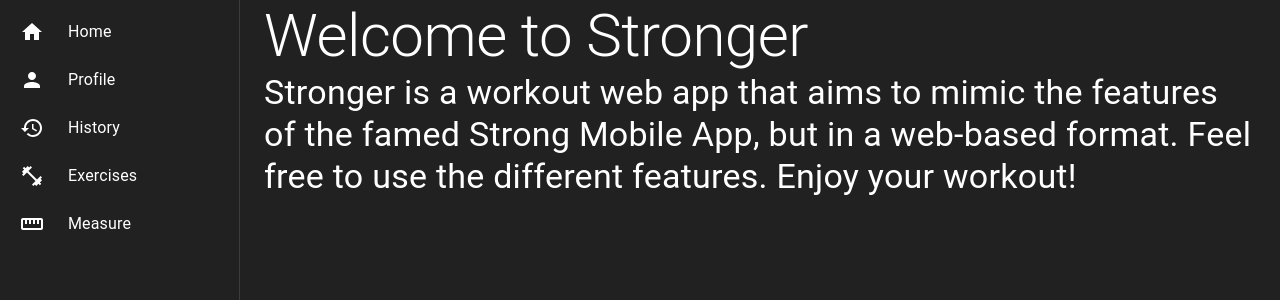
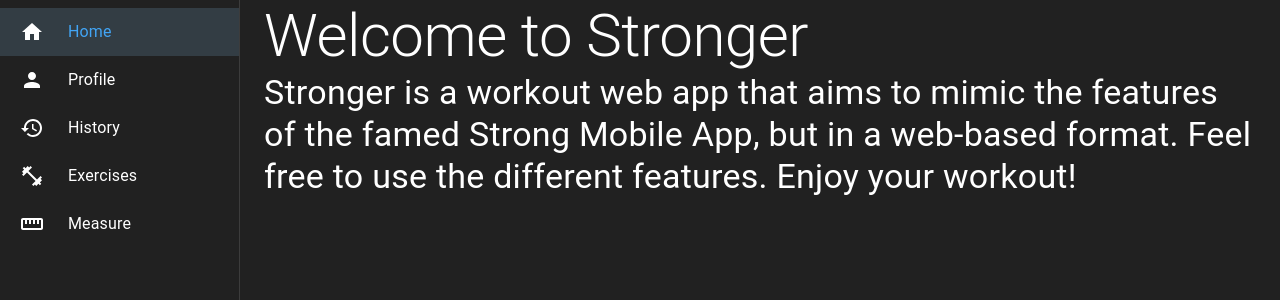
Before and after one commit to dkhmora/stronger-workout-app, a React (Create React App) app in the folder client/: page / in a window 1280 px wide. Shown: the top 300 px of the page. Built offline with nearby package versions, Linux system fonts and the light colour scheme.

Commit message:
Added selected list item style in desktop navbar

```diff
--- /dev/null
+++ b/client/src/components/Navbar.css
@@ -0,0 +1,3 @@
+.Mui-selected .MuiListItemText-root .MuiListItemText-primary {
+  color: #42a5f5;
+}
--- a/client/src/components/Navbar.tsx
+++ b/client/src/components/Navbar.tsx
@@ -8,8 +8,9 @@ import {
   List,
   Drawer as MuiDrawer,
 } from "@mui/material";
-import { Link } from "react-router-dom";
+import { Link, useLocation } from "react-router-dom";
 import { desktopNavbarItems } from "../constants/general";
+import "./Navbar.css";
 
 const drawerWidth = 240;
 
@@ -54,13 +55,10 @@ const Drawer = styled(MuiDrawer, {
 export default function Navbar() {
   const [open, setOpen] = React.useState(false);
 
-  const handleDrawerOpen = () => {
-    setOpen(true);
-  };
+  const handleDrawerOpen = () => setOpen(true);
+  const handleDrawerClose = () => setOpen(false);
 
-  const handleDrawerClose = () => {
-    setOpen(false);
-  };
+  const location = useLocation();
 
   return (
     <Drawer
@@ -84,6 +82,7 @@ export default function Navbar() {
                 justifyContent: open ? "initial" : "center",
                 px: 2.5,
               }}
+              selected={location.pathname === to}
             >
               <ListItemIcon
                 sx={{
--- a/client/src/index.tsx
+++ b/client/src/index.tsx
@@ -10,11 +10,26 @@ import {
 } from "@mui/material";
 import generalStore from "./store/general";
 import { Provider } from "react-redux";
-import { blueGrey, grey } from "@mui/material/colors";
+import { blue, grey } from "@mui/material/colors";
 
 const root = ReactDOM.createRoot(
   document.getElementById("root") as HTMLElement
 );
+
+declare module "@mui/material/styles" {
+  interface Theme {
+    button: {
+      primary: string;
+    };
+  }
+  // allow configuration using `createTheme`
+  interface ThemeOptions {
+    button: {
+      primary: string;
+    };
+  }
+}
+
 const darkTheme = createTheme({
   // Your dark mode theme configuration
   palette: {
@@ -23,6 +38,9 @@ const darkTheme = createTheme({
       default: grey[900],
       paper: grey[900],
     },
+  },
+  button: {
+    primary: blue[500],
   },
 });
 
```
